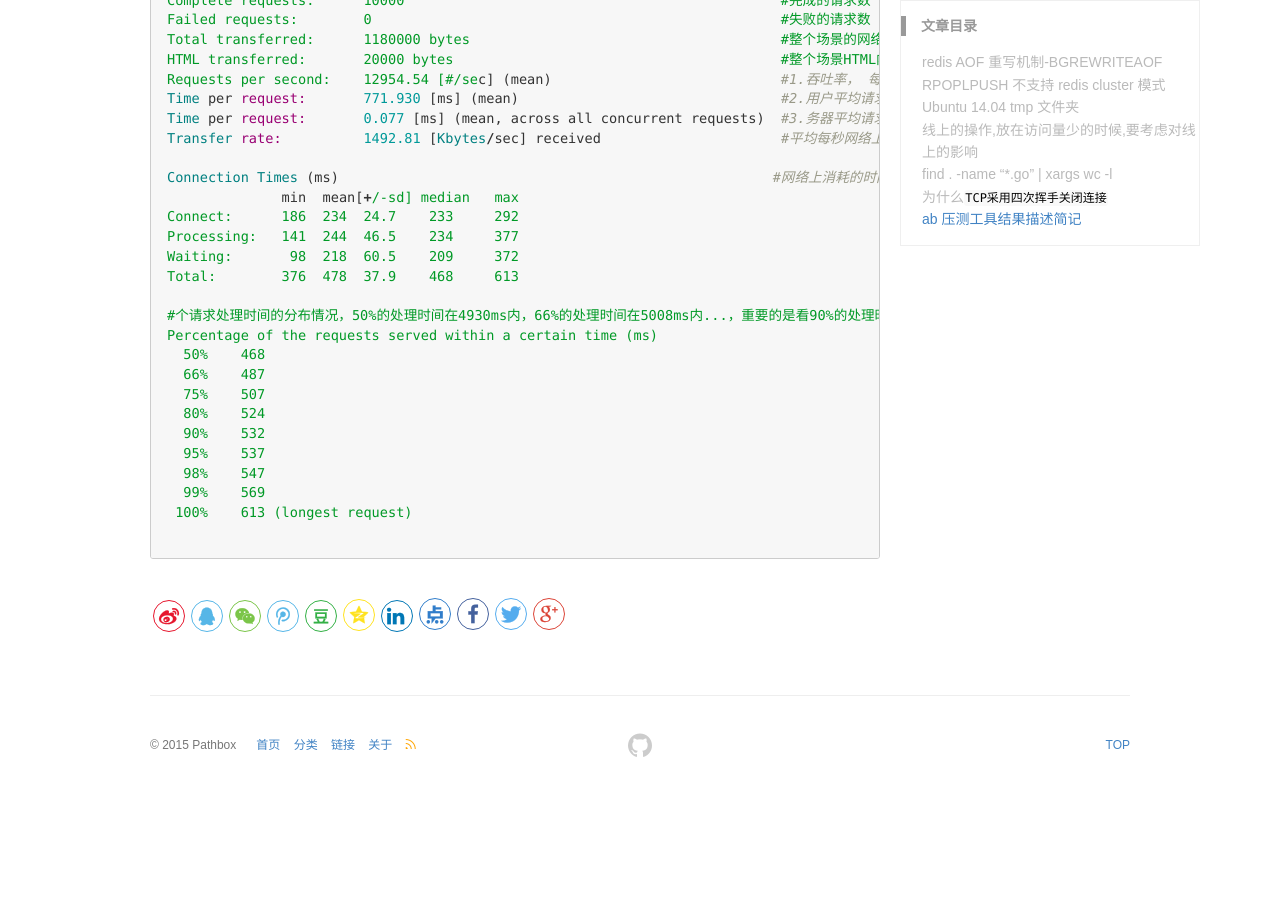
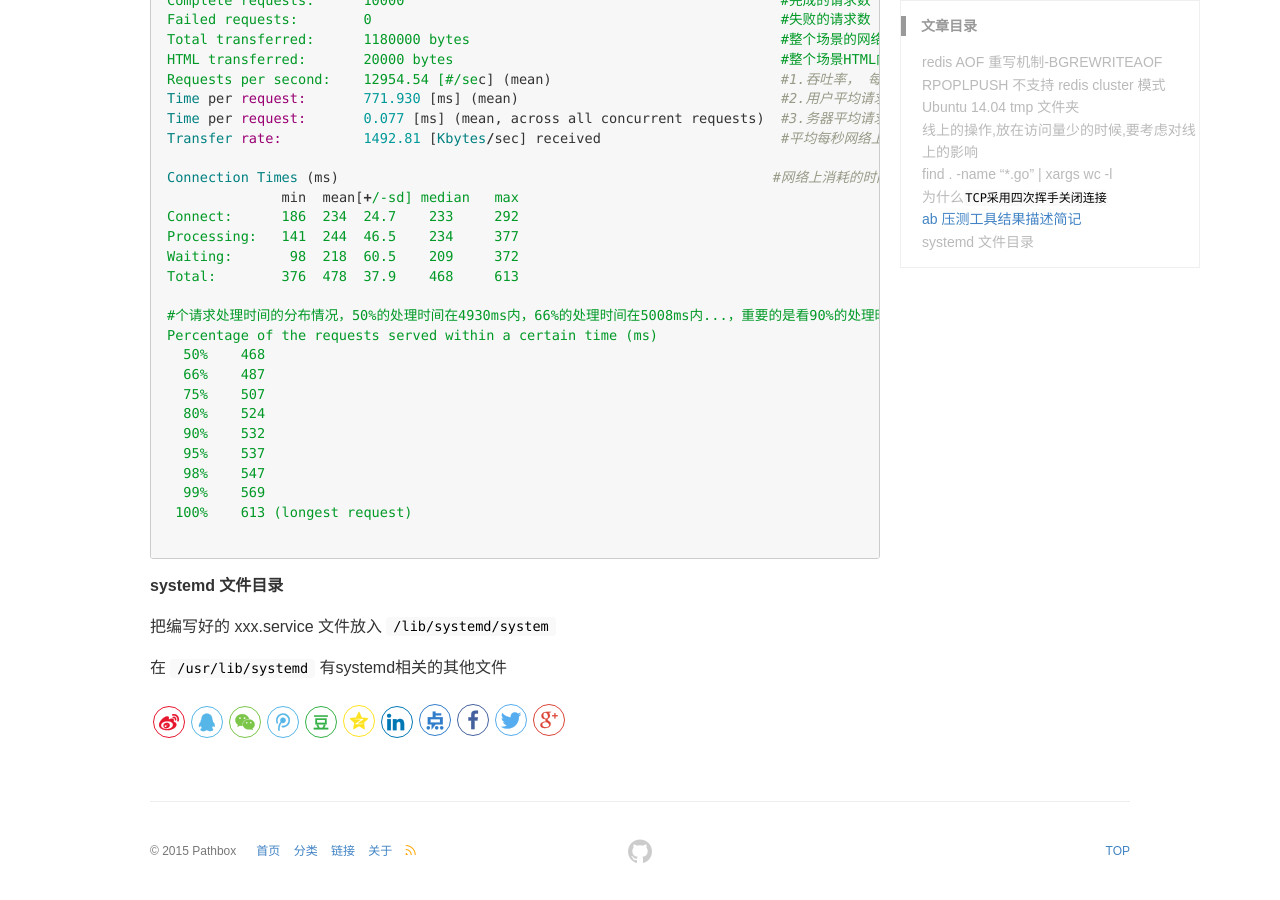
Before and after one commit to pathbox/pathbox.github.io, a Jekyll site: the page built from _posts/2018-03-11-work-summary-in-Udesk-thirteen.md, in a window 1280 px wide and 900 px high, scrolled down 2945 px. Built offline with Jekyll 4.4.1, drawn with Linux system fonts in a browser that asks for light colours; before the commit the page ends 3739 px from its top, so only the background shows below that.

Commit message:
systemd 文件目录

````diff
--- a/_posts/2018-03-11-work-summary-in-Udesk-thirteen.md
+++ b/_posts/2018-03-11-work-summary-in-Udesk-thirteen.md
@@ -135,3 +135,9 @@ Percentage of the requests served within a certain time (ms)
  100%    613 (longest request)
 
 ```
+
+##### systemd 文件目录
+
+把编写好的 xxx.service 文件放入 `/lib/systemd/system`
+
+在 `/usr/lib/systemd` 有systemd相关的其他文件
````
